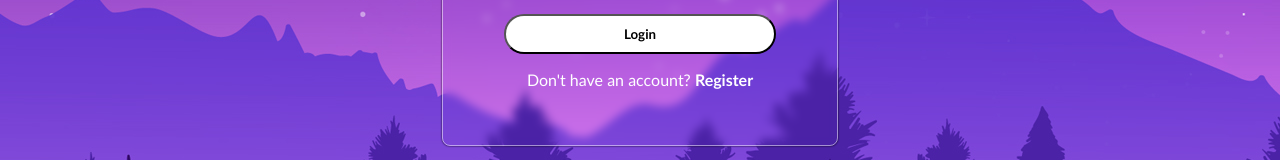
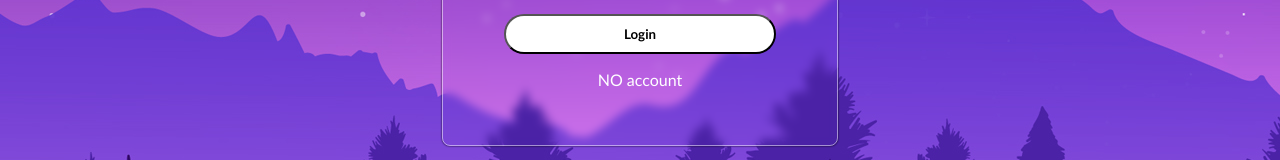
Before and after one commit to ajardeen/FrontEnd-Design, a plain HTML site: page LoginPage/index.html in a window 1280 px wide. Shown: the part 390-550 px from the top of the page. Drawn offline with nearby package versions, Linux system fonts and the light colour scheme.

Commit message:
Modified div-child4 p text

```diff
--- a/LoginPage/index.html
+++ b/LoginPage/index.html
@@ -38,7 +38,7 @@
         </div>
         <div class="child4-log">
             <button id="logbutton">Login</button>
-            <p>Don't have an account? <strong> Register</strong></p>
+            <p>NO account<strong> </strong></p>
         </div>
     </div>
 </body>
```
